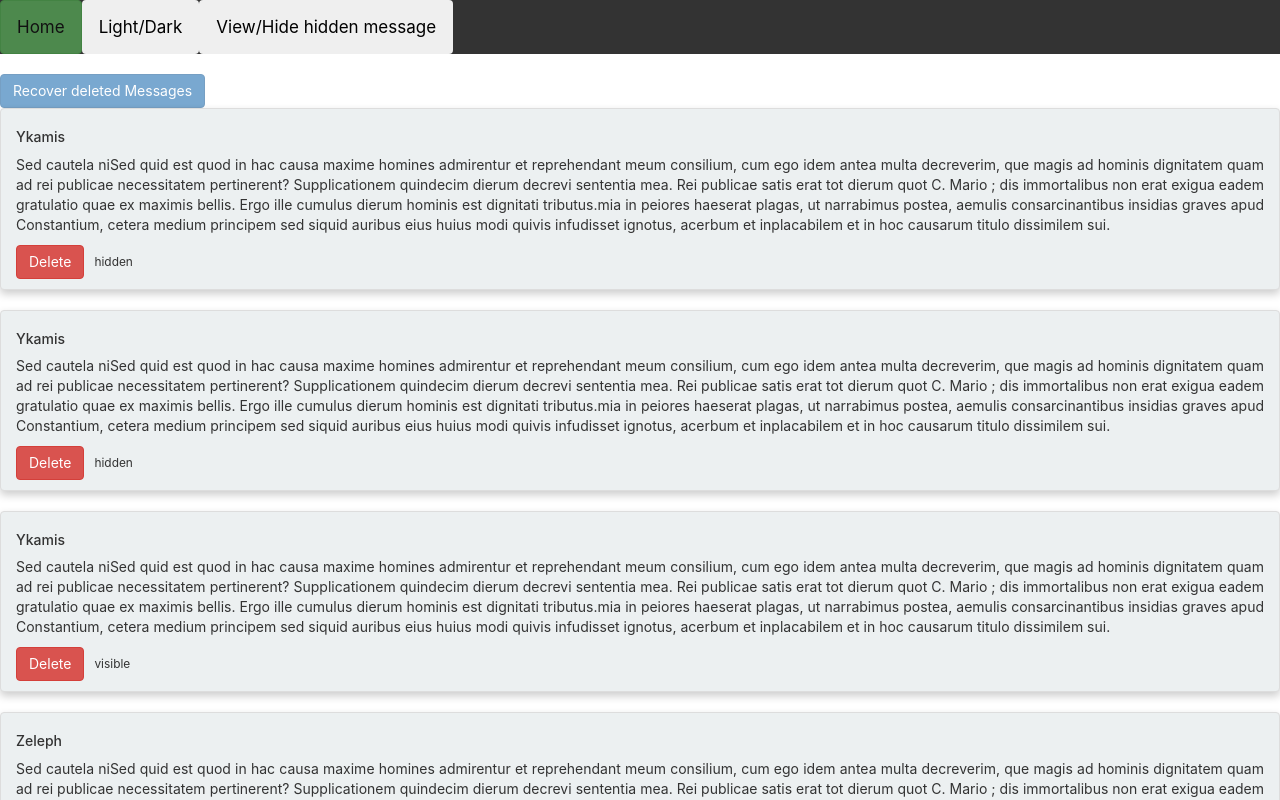
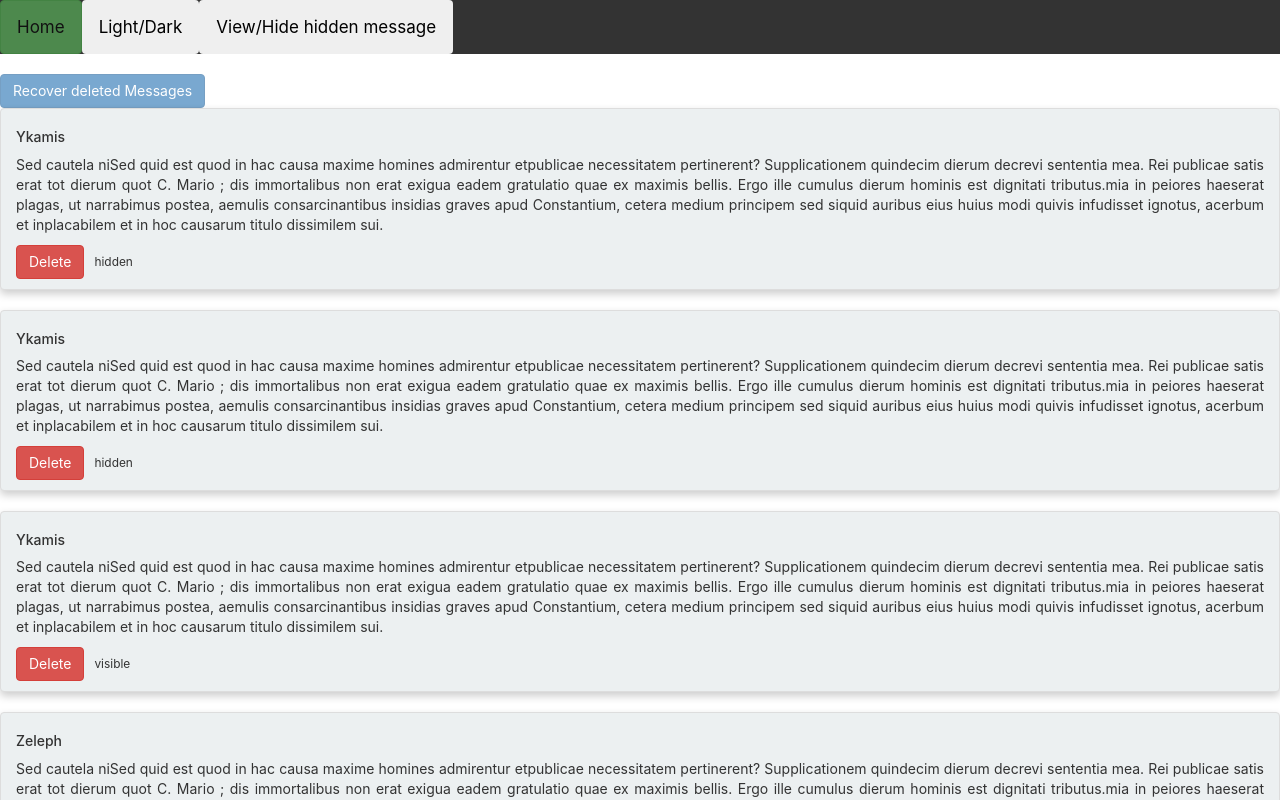
Before and after one commit to Yaya-k/ReactLearning, a React (Create React App) app: page / in a window 1280 px wide. Shown: the top 800 px of the page. Built offline with nearby package versions, Linux system fonts and the light colour scheme.

Commit message:
refactoring

```diff
--- a/src/App.js
+++ b/src/App.js
@@ -25,7 +25,6 @@ class App extends Component {
 
         while (result.length < 10) {
             result.push({id:result.length,show:true,txt: "Sed cautela niSed quid est quod in hac causa maxime homines admirentur et" +
-                    " reprehendant meum consilium, cum ego idem antea multa decreverim, que magis ad hominis dignitatem quam ad rei " +
                     "publicae necessitatem pertinerent? Supplicationem quindecim dierum decrevi sententia mea. Rei publicae satis erat" +
                     " tot dierum quot C. Mario ; dis immortalibus non erat exigua eadem gratulatio quae ex maximis bellis. Ergo" +
                     " ille cumulus dierum hominis est dignitati tributus." +
```
